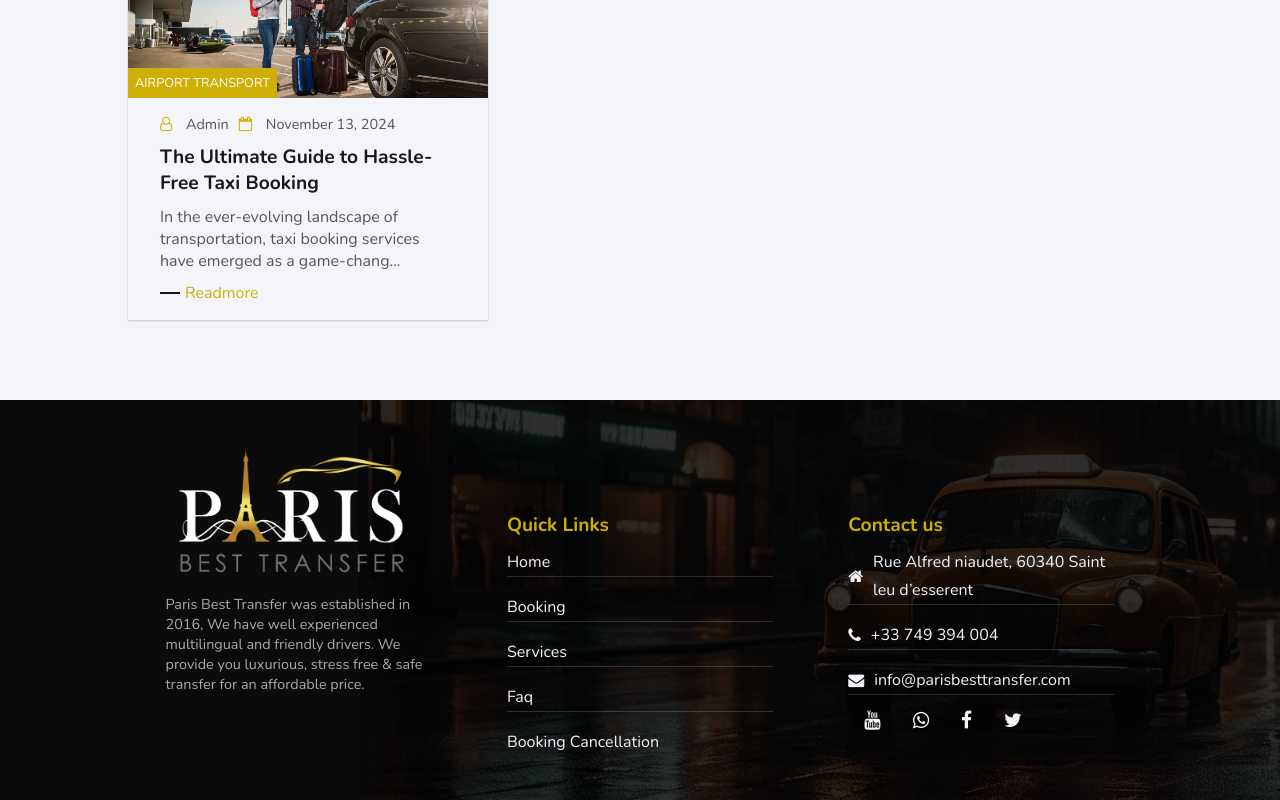
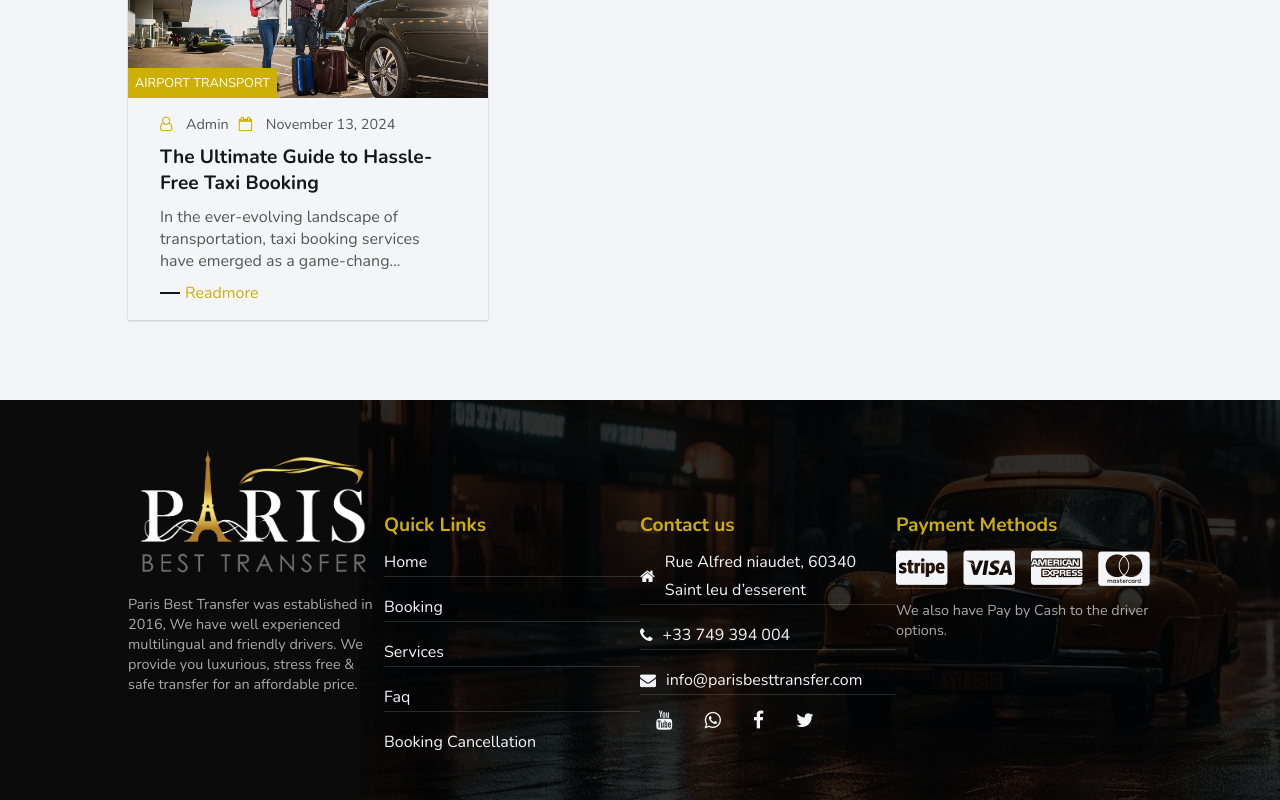
Before and after one commit to dgokul19/parisbesttransfer, a Next.js app: page /blog in a window 1280 px wide. Shown: the part 675-1475 px from the top of the page. Built offline with nearby package versions, Linux system fonts and the light colour scheme.

Commit message:
Feedback Changes from Client (4) - 26/10/2024

```diff
--- a/src/app/components/Booking/BookingDetails.js
+++ b/src/app/components/Booking/BookingDetails.js
@@ -31,6 +31,8 @@ const BookingDetails = () => {
             <form className={classes.bookingForm}>
                 <h3>Book your cab Ride</h3>
                 <p>Booking must be done minimum before 8 hours through online booking. For late booking please call our customer care <strong className="nav-active">+33 749 394 004</strong></p>
+                <p>Free Cancellation up to 24hrs before the trip.</p>
+
                 <div className={`flex-column ${classes.contentForm}`}>
                     <div className={classes.formRow}>
                         <div className={classes.formGroup}>
--- a/src/app/components/Footer/index.js
+++ b/src/app/components/Footer/index.js
@@ -41,6 +41,16 @@ const FooterComponent = () => {
                             </li>
                         </ul>
                     </div>
+                    <div className={classes.footerBx}>
+                        <h3>Payment Methods</h3>
+                        <ul className={classes.cardPayment}>
+                            <li><i className="fa fa-cc-stripe"></i></li>
+                            <li><i className="fa fa-cc-visa"></i></li>
+                            <li><i className="fa fa-cc-amex"></i></li>
+                            <li><i className="fa fa-cc-mastercard"></i></li>
+                        </ul>
+                        <p>We also have Pay by Cash to the driver options.</p>
+                    </div>
                 </div>
             </div>
         </>
--- a/src/app/components/WhyChooseUs/index.js
+++ b/src/app/components/WhyChooseUs/index.js
@@ -6,9 +6,6 @@ const FeaturesComponent = () => {
     return (
         <>
             <div className={classes.featureContainer}>
-                <div className={classes.titleSection}>
-                    <h4> Why Choose Us </h4>
-                </div>
                 <div className="container">
                     <div className={classes.featureBoxContainer}>
                         <div className={classes.featureBx}>
--- a/src/app/globals.css
+++ b/src/app/globals.css
@@ -13,8 +13,7 @@
 
 html,
 body {
-  max-width: 100vw;
-  overflow-x: hidden;
+  width: 100vw;
   font-family: "Nunito", sans-serif;
 }
 
--- a/src/app/styles/booking.module.scss
+++ b/src/app/styles/booking.module.scss
@@ -75,6 +75,7 @@
         line-height: 55px;
         background-color: var(--primary);
         color: var(--white);
+        display: none;
     }
 }
 
--- a/src/app/styles/index.module.scss
+++ b/src/app/styles/index.module.scss
@@ -424,7 +424,7 @@
             display: flex;
             align-items: center;
             gap: 2rem;
-            margin-top: 30px;
+            margin-top: 20px;
 
             i {
                 width: 60px;
@@ -697,7 +697,9 @@
 
         .titleSection {
             gap: 1rem;
-
+            h4{
+                color: var(--white);
+            }
             .highighter {
                 top: 0;
                 background-color: rgba(255, 255, 255, .8);
@@ -958,6 +960,12 @@
             display: flex;
             flex-direction: column;
             gap: 1rem;
+            &.cardPayment{
+                flex-direction: row;
+                li {
+                    font-size: 2.5rem;
+                }
+            }
 
             li {
                 display: flex;
@@ -1022,7 +1030,7 @@
 // Why Choose US Content
 .featureContainer{
     width: 100%;
-    padding: 3rem 0 1rem;
+    padding: 1rem 0;
     .titleSection {
         h4 {
             font-size: 1.5rem;
@@ -1207,6 +1215,7 @@
         & >div {
             flex-direction: column;
             flex-flow: column-reverse;
+            gap: 2rem;
             .leftAbout{
                 width: 100%;
                 img {
--- a/src/app/utils/helper.js
+++ b/src/app/utils/helper.js
@@ -8,3 +8,27 @@ export const dateHelper = (date) => {
         year :  'numeric'
     })
 };
+
+
+export const handleDateFormat = (date = new Date()) => {
+    date = new Date(date);
+    let month = date.getMonth() + 1;
+    let day = date.getDate();
+
+    if(month <= 9){
+        month = '0'+month;
+    }
+
+    if(day <= 9){
+        day = '0'+day;
+    }
+    return `${date.getFullYear()}-${month}-${day}`
+};
+
+export const handleTimeFormat = (date = new Date()) => {
+    date = new Date(date);
+    let hours = date.getHours();
+    let time = date.getMinutes();
+
+    return `${hours}:${time}`
+};
```
Also changed, not shown: src/app/components/Booking/BookingForm.js (+14 -9 lines).
